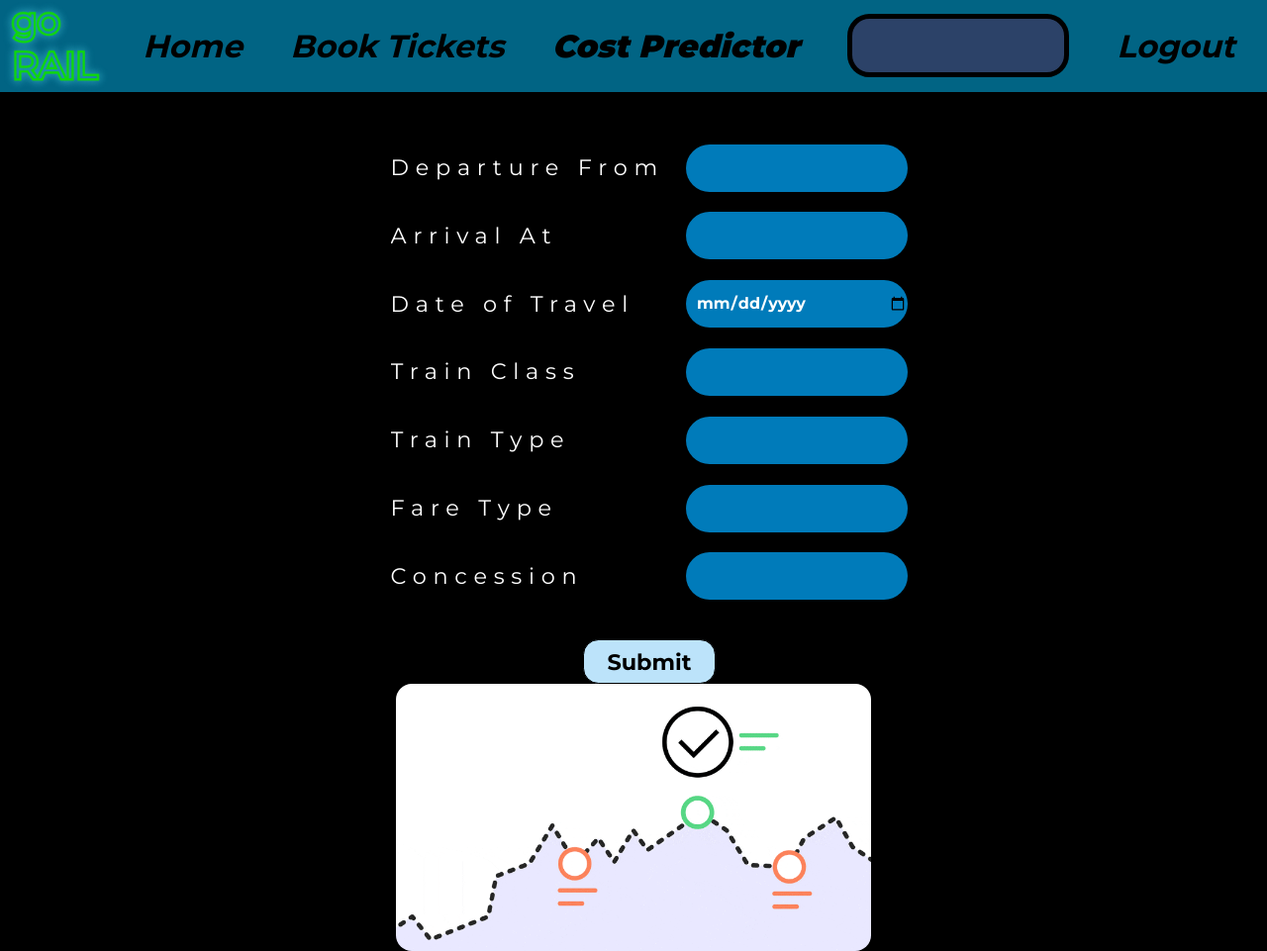
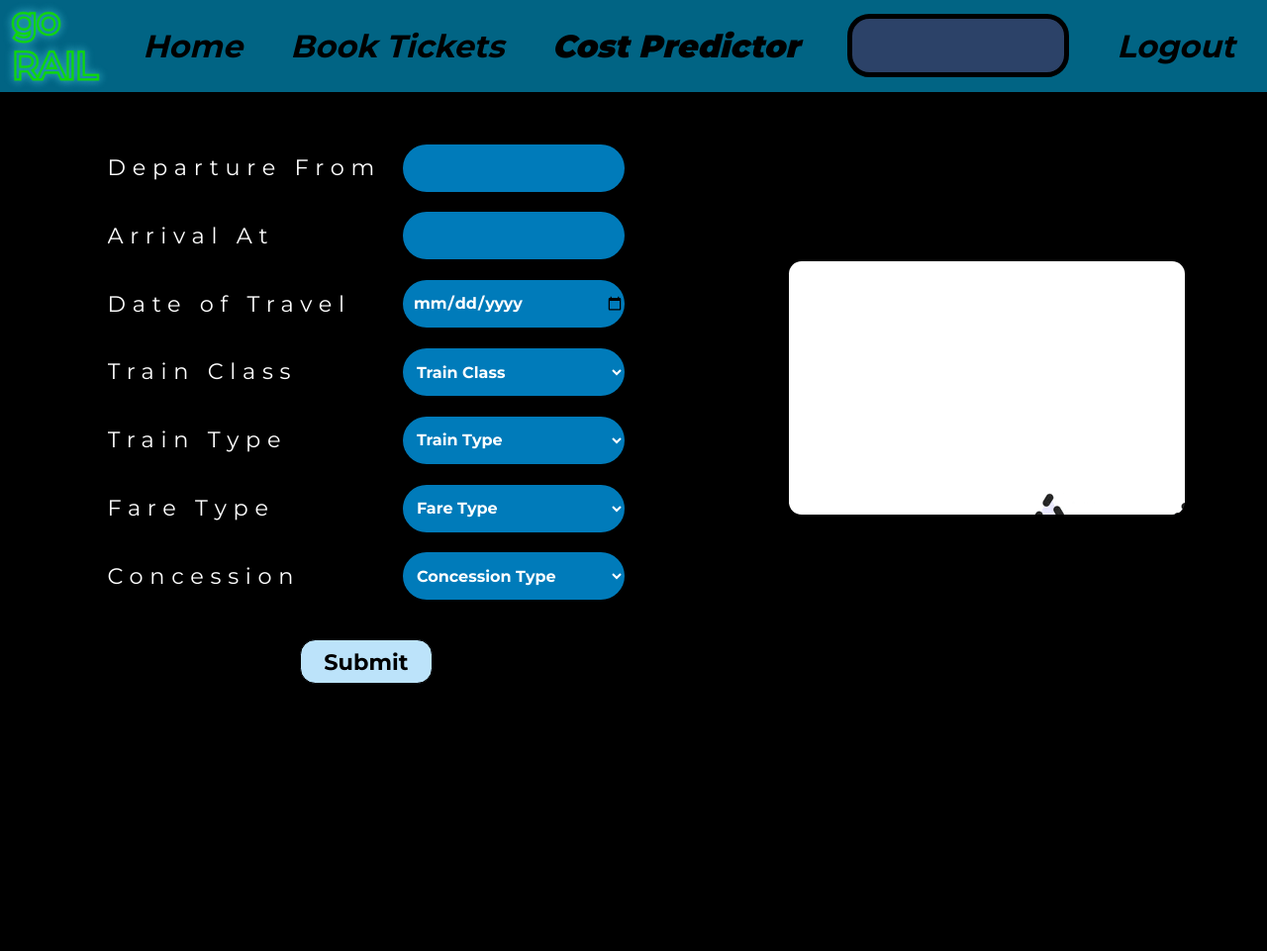
Before and after one commit to batman004/goRail, a Flask app: template templates/costPredictor3.html in a window 1280 px wide. Shown: the whole page at 99% size. After the commit the page ends 691 px from the top, so only its background shows below. Run offline with Flask 2, Linux system fonts and the light colour scheme; the template is opened without the code that fills it, so the values that code supplies are empty.

Commit message:
Add dropdowns, fix image issue in cost predictor

```diff
--- a/static/assets/css/costPredictor.css
+++ b/static/assets/css/costPredictor.css
@@ -119,16 +119,6 @@
 
 /* NAV ENDS --------------------- */
 
-.image-container {
-    display: flex;
-    justify-content: center;
-}
-.image-container > img {
-    width: 60%;
-    height: 40%;
-    border-radius: 1em;
-}
-
 .mid-container {
     display: flex;
     flex-direction: row;
@@ -136,6 +126,21 @@
     justify-content: space-around;
     align-items: center;
 }
+
+.image-container {
+    display: flex;
+    justify-content: center;
+    background-image: url("../img/costPredGif.gif");
+    height: 16rem;
+    width: 25rem;
+    border-radius: 0.8em;
+}
+/* .image-container > img {
+    width: 60%;
+    height: 40%;
+    border-radius: 1em;
+} */
+
 .formContainer {
     display: flex;
     flex-direction: row;
@@ -143,7 +148,7 @@
     justify-content: space-around;
     align-items: center;
     /* background-color: aquamarine; */
-    margin-left: 2rem;
+    margin-left: 1.6rem;
     height: 80%;
 }
 .costForm {
@@ -184,6 +189,19 @@
     border-radius: 2em;
     border: none;
 }
+.formElements > select {
+    height: 3em;
+    width: 14em;
+    padding-left: 0.6em;
+    font-weight: 700;
+    font-size: 1em;
+    font-family: var(--Montserrat-font, sans-serif);
+    color: white;
+    line-height: 1.4em;
+    background-color: var(--inputField-color);
+    border-radius: 2em;
+    border: none;
+}
 /*  */
 
 /* Button  */
@@ -207,7 +225,7 @@
 .loginButton > div > button:hover {
     color: yellow;
     cursor: pointer;
-    background-color: #3f3c3c;
+    background-color: #b99797;
 }
 .loginButton > button:active {
     color: black;
--- a/templates/bookTicket3.html
+++ b/templates/bookTicket3.html
@@ -35,14 +35,17 @@
                         <label for="departure">Departure From</label>
                         <input type="text" id="departure" name="departure" required>
                     </div>
+
                     <div class="formElements">
                         <label for="arrival">Arrival At</label>
                         <input type="text" id="arrival" name="arrival" required>
                     </div>
+
                     <div class="formElements">
                         <label for="date">Date</label>
                         <input type="date" id="date" name="date" required >
                     </div>
+
                     <div class="formElements">
                         <label for="concession">Concession</label>
                         <select id="concession" name="concession">
@@ -53,6 +56,7 @@
                         </select>
                         <!-- <input type="text" id="concession" name="concession" required> -->
                     </div>
+
                     <div class="formElements">
                         <label for="trainClass">Train Class</label>
                         <select name="trainClass" id="trainClass" required>
@@ -64,6 +68,7 @@
                         </select>
                         <!-- <input type="text" id="trainClass" name="trainClass" required> -->
                     </div>
+
                     <div class="formElements">
                         <label for="trainType">Train Type</label>
                         <select name="trainType" id="trainType" required>
--- a/templates/costPredictor3.html
+++ b/templates/costPredictor3.html
@@ -14,16 +14,40 @@
         <nav class="navBar">
             <div class="navLogo"><img src="../static/assets/img/goRailPng.png"></div>
             <div class="navLinks-middle">
-                <div><a href="/"><label>Home</label></a></div>
-                <div id="bookTicket"><a href="/bookTicket"><label>Book Tickets</label></a></div>
-                <div id="costPredictor"><a href="/costPredictor"><label>Cost Predictor</label></a></div>
+                <div>
+                    <a href="/">
+                        <label>Home</label>
+                    </a>
+                </div>
+
+                <div id="bookTicket">
+                    <a href="/bookTicket">
+                        <label>Book Tickets</label>
+                    </a>
+                </div>
+
+                <div id="costPredictor">
+                    <a href="/costPredictor">
+                        <label>Cost Predictor</label>
+                    </a>
+                </div>
                 {% if login_checker == 'Login' %}
-                    <div class="navButton-login"><button type="button"
-                    onclick='window.location.href="/login"'>Login</button></div>
+                    <div class="navButton-login">
+                        <button type="button"
+                            onclick='window.location.href="/login"'>Login
+                        </button>
+                </div>
                 {% else %}
-                    <div class="navButton-login"><button type="button"
-                    onclick='window.location.href="/passenger"'>{{ login_checker }}</button></div>
-                    <div><a href="/logout"><label>Logout</label></a></div>
+                    <div class="navButton-login">
+                        <button type="button"
+                    onclick='window.location.href="/passenger"'>{{ login_checker }}
+                        </button>
+                    </div>
+                    <div>
+                        <a href="/logout">
+                            <label>Logout</label>
+                        </a>
+                    </div>
                 {% endif %}
             </div>
         </nav>
@@ -47,25 +71,52 @@
                     </div>
                     <div class="formElements">
                         <label for="trainClass">Train Class</label>
-                        <input type="text" id="trainClass" name="trainClass" >
+                        <select name="trainClass" id="trainClass" required>
+                            <option value="" selected>Train Class</option>
+                            <option value="1AC">1AC</option>
+                            <option value="2AC">2AC</option>
+                            <option value="SL">SL</option>
+                            <option value="1AC PLUS">1AC PLUS</option>
+                        </select>
+                        <!-- <input type="text" id="trainClass" name="trainClass" required> -->
                     </div>
 
                     <div class="formElements">
-                        <label for="trainClass">Train Type</label>
-                        <input type="text" id="trainType" name="trainType" >
+                        <label for="trainType">Train Type</label>
+                        <select name="trainType" id="trainType" required>
+                            <option value="" selected>Train Type</option>
+                            <option value="Super Fast">Super Fast</option>
+                            <option value="Passenger Train">Passenger Train</option>
+                            <option value="Express Train">Express Train</option>
+                            <option value="INTERCITY">INTERCITY</option>
+                            <option value="MD-LD">MD-LD</option>
+                            <option value="MD">MD</option>
+                            <option value="LD-MD">LD-MD</option>
+                        </select>
+                        <!-- <input type="text" id="trainType" name="trainType" required> -->
                     </div>
 
-
                     <div class="formElements">
-                        <label for="trainClass">Fare Type</label>
-                        <input type="text" id="fare_type" name="fare_type" >
+                        <label for="fare_type">Fare Type</label>
+                        <select id="fare_type">
+                            <option value="" selected>Fare Type</option>
+                            <option value="Promo">Promo</option>
+                            <option value="Flexible">Flexible</option>
+                        </select>
+                        <!-- <input type="text" id="fare_type" name="fare_type" > -->
                     </div>
-
 
                     <div class="formElements">
                         <label for="concession">Concession</label>
-                        <input type="text" id="concession" name="concession">
+                        <select id="concession" name="concession">
+                            <option value="" selected>Concession Type</option>
+                            <option value="Senior Citizen">Senior Citizen</option>
+                            <option value="general">General</option>
+                            <option value="Disabled">Disabled</option>
+                        </select>
+                        <!-- <input type="text" id="concession" name="concession" required> -->
                     </div>
+
                     <div class="loginButton">
                         <div>
                             <button type="submit" value="Submit" >Submit</button>
@@ -75,19 +126,15 @@
             </div>
 
             {% if op %}
-            <div class="error">
-
-
-                <p> {{ op }} </p>
-
-            </div>
+                <div class="error">
+                    <p> {{ op }} </p>
+                </div>
             {% endif %}
 
             <div class="image-container">
-                <img src="../static/assets/img/costPredGif.gif" alt="stonks Bitch!">
+                <!-- <img src="../static/assets/img/costPredGif.gif" alt="stonks Bitch!"> -->
             </div>
         </div>
-
     </main>
 </body>
 
```
Also changed, not shown: app.py (+9 -6 lines), static/assets/css/bookTicket.css (+16 -6 lines).
